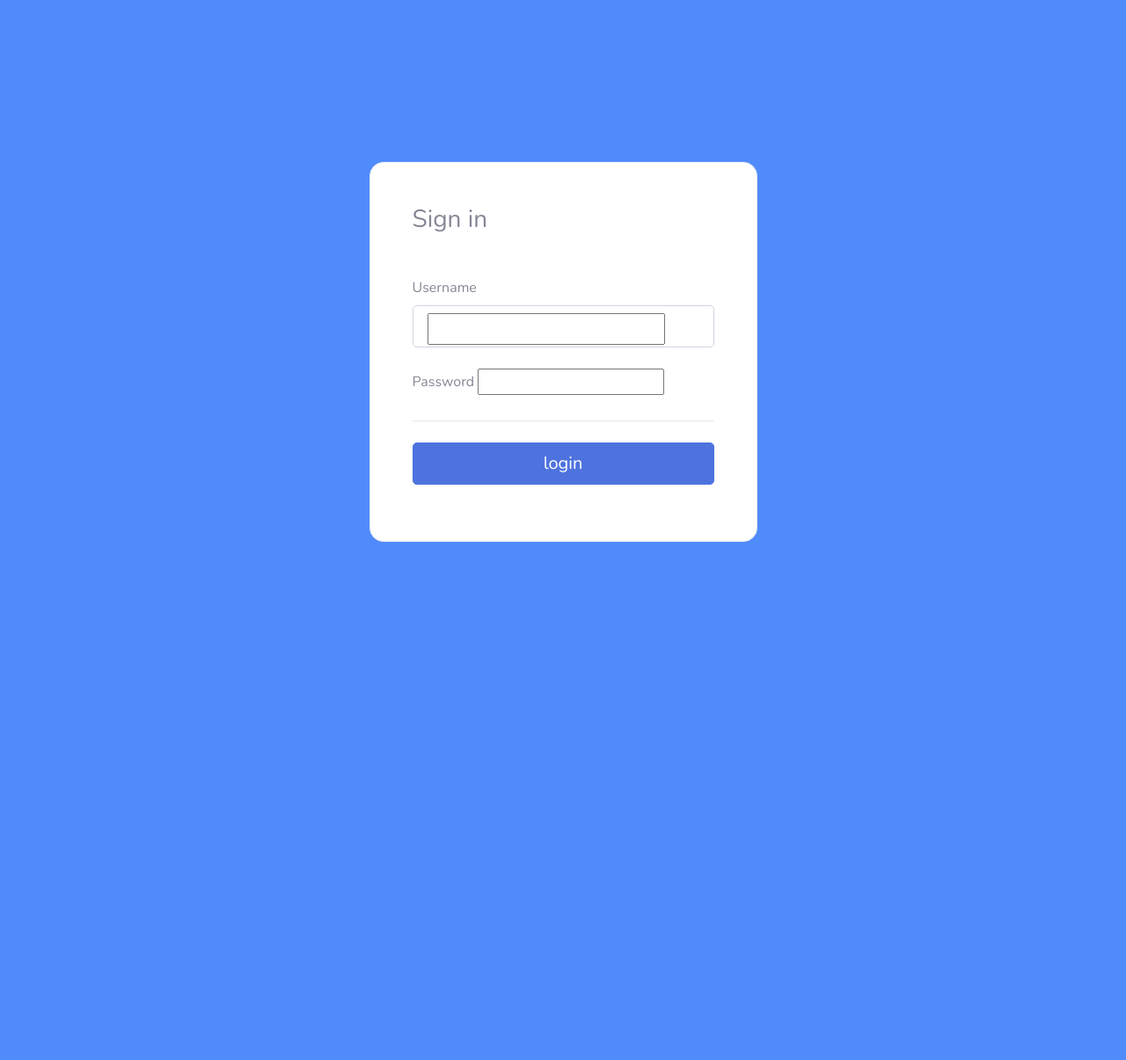
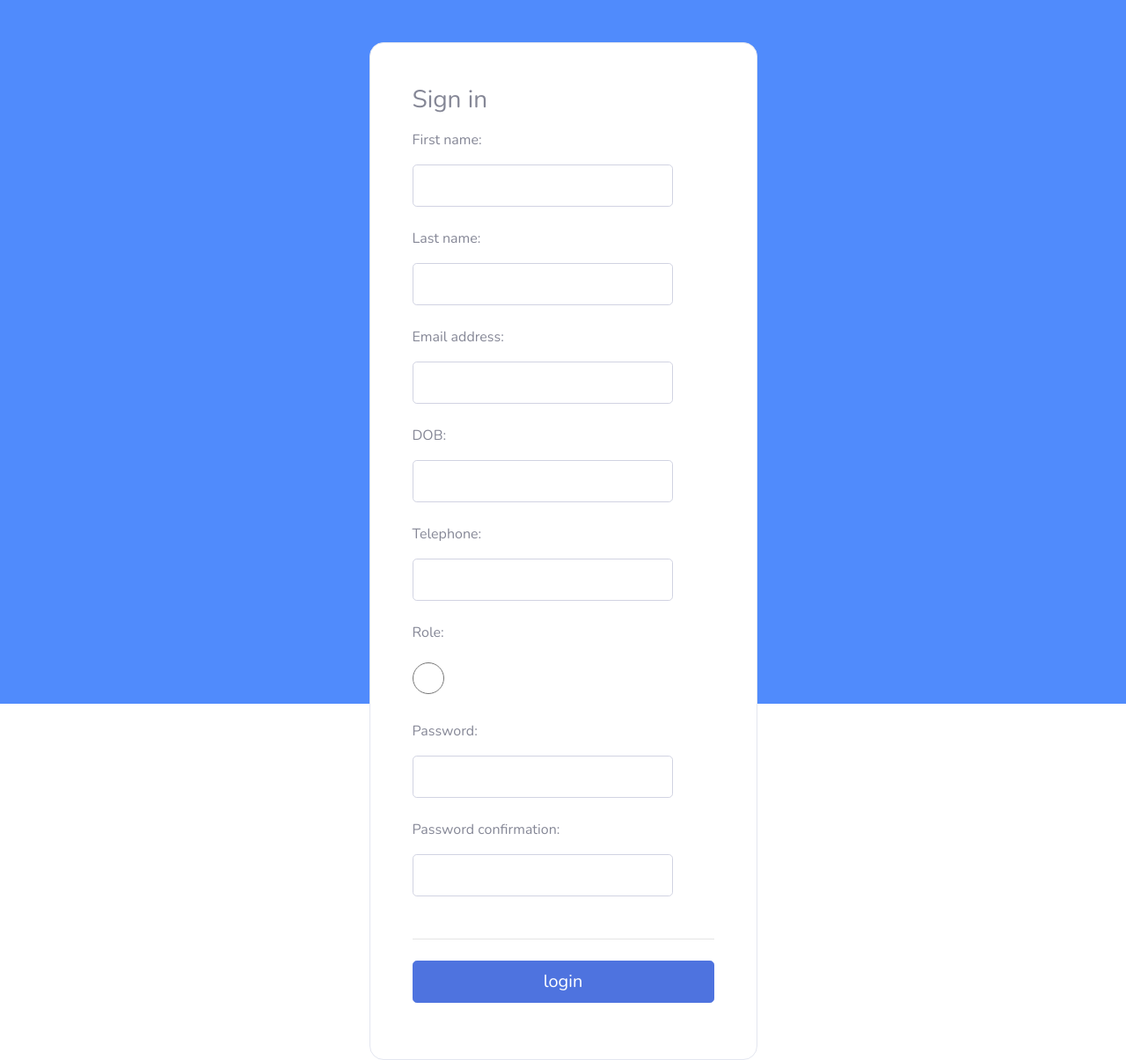
Before and after one commit to zunerazaidi/Django_Login_System, a Django app: template templates/registration/login.html in a window 1280 px wide. Shown: the whole page at 88% size. Before the commit the page ends 616 px from the top, so only its background shows below. Run offline with Django 4.2, Linux system fonts and the light colour scheme; a user stored in the database is signed in; tables that the repository leaves empty hold one stand-in row (values such as "Sample post"); the template is opened without the code that fills it: values that come from a table or form of the project are taken from there, most other values are stand-ins (such as "Sample title", 1, 10 or a date in 2020); form fields are guessed from the names that the template uses; some libraries are stand-ins or nearby versions.

Commit message:
Added Logout and Signup functionality

```diff
--- a/django_project/settings.py
+++ b/django_project/settings.py
@@ -38,7 +38,7 @@
     "django.contrib.messages",
     "django.contrib.staticfiles",
     'pages.apps.PagesConfig',
-    'phone_field'
+    'phone_field',
 ]
 
 AUTH_USER_MODEL = 'pages.MyUser'
--- /dev/null
+++ b/pages/forms.py
@@ -0,0 +1,15 @@
+from django import forms
+from django.contrib.auth.forms import UserCreationForm
+from django.core.exceptions import ValidationError
+
+from pages.models import MyUser
+
+class CustomUserCreationForm(UserCreationForm):
+    # password1 = forms.CharField(label='password', widget=forms.PasswordInput)
+    # password2 = forms.CharField(label='Confirm password', widget=forms.PasswordInput)
+    date_of_birth = forms.DateField(label="DOB", help_text='Required. Format: YYYY-MM-DD')
+
+    class Meta:
+        model = MyUser
+        widgets = {'role' : forms.RadioSelect()}
+        fields = ("first_name", "last_name", "email", "date_of_birth", "telephone", "role")
--- a/pages/models.py
+++ b/pages/models.py
@@ -1,9 +1,10 @@
+from django.contrib.auth.models import (
+    AbstractBaseUser
+)
 from django.db import models
-from django.contrib.auth.models import (
-     AbstractBaseUser
-)
+from phone_field import PhoneField
+
 from pages.manager import MyUserManager
-from phone_field import PhoneField
 
 
 class MyUser(AbstractBaseUser):
@@ -15,9 +16,9 @@
         unique=True,
     )
     date_of_birth = models.DateField()
-    ROLE=(('user', "Regular - Can't delete members"), ('admin', "Admin - Can delete members"))
-    telephone = PhoneField(blank=True, help_text='Phone number')
-    role = models.CharField(max_length=20, choices=ROLE, default='user')
+    ROLE=(('User', "Regular - Can't delete members"), ('Admin', "Admin - Can delete members"))
+    telephone = PhoneField(blank=True)
+    role = models.CharField(max_length=20, choices=ROLE, default='user', )
     is_active = models.BooleanField(default=True)
     is_admin = models.BooleanField(default=False)
 
--- a/pages/urls.py
+++ b/pages/urls.py
@@ -6,7 +6,8 @@
 urlpatterns = [
     path('login', auth_views.LoginView.as_view(next_page="/"), name='login'),
     path('', views.team_member_list, name='team_member_list'),
-
+    path('register', views.add_team_member, name='register'),
+    path('logout', views.user_logout, name='logout'),
     # path('member/add', auth_views.LoginView.as_view()),
     # path('member/edit', auth_views.LoginView.as_view()),
 
--- a/templates/registration/login.html
+++ b/templates/registration/login.html
@@ -19,25 +19,32 @@
                 <div class="card shadow-2-strong" style="border-radius: 1rem;">
                     <div class="card-body p-5 text-left">
                         {% if form.errors %}
-                        <p>Your username and password didn't match. Please try again.</p>
+                        <p style="color: red">Your email and password didn't match. Please try again.</p>
                         {% endif %}
                         <form method="post" action="{% url 'login' %}">
                             {% csrf_token %}
-                            <h3 class="mb-5">Sign in</h3>
-                            <div class="form-outline mb-4">
-                                <div class="form-label">{{ form.username.label_tag }}</div>
-                                <div class="form-control form-control-lg">{{ form.username }}</div>
+                            <h3 class="mb-3">Sign in</h3>
+                            {% for field in form %}
+                            <div class="input-group">
+                                <div class="form-outline mb-4">
+                                    <label class="form-label">{{ field.label_tag }}</label>
+                                    <input type="{{ field.field.widget.input_type }}" id="{{ field.id_for_label }}" name="{{ field.html_name }}" class="form-control form-control-lg" />
+                                </div>
+                                {{ field.errors }}
+                            </div>
+                            {% endfor %}
+                           <!-- <div class="input-group">
+                                <div class="form-outline mb-4">
+                                    <label class="form-label" for="typeEmailX-2">Email</label>
+                                    <input type="email" id="typeEmailX-2" class="form-control form-control-lg" />
+                                </div>
 
-                                <!--                                <input type="text" name="username" class="form-control form-control-lg" />-->
-                                <!--                                <label class="form-label">Email Address</label>-->
-                            </div>
-                            <div class="form-outline mb-4">
-                                {{ form.password.label_tag }}
-                                {{ form.password }}
-                                <!--                                <input type="password" name="password" class="form-control form-control-lg" />-->
-                                <!--                                <label class="form-label">Password</label>-->
-                            </div>
-                            <!--                            <button class="btn btn-primary btn-lg btn-block" type="submit">Login</button>-->
+                                <div class="form-outline mb-4">
+                                    <label class="form-label" for="typePasswordX-2">Password</label>
+                                    <input type="password" id="typePasswordX-2" class="form-control form-control-lg" />
+                                </div>
+                                {{ field.errors }}
+                            </div>-->
                             <hr class="my-4">
                             <input class="btn btn-primary btn-lg btn-block" type="submit" value="login">
                             <input type="hidden" name="next" value="{{ next }}">
```
Also changed, not shown: pages/views.py (+19 -3 lines), templates/login_page.html (deleted, +0 -34 lines), templates/register.html (added, +34 -0 lines), templates/team_member_list.html (+7 -0 lines), pages/migrations/0001_initial.py.
